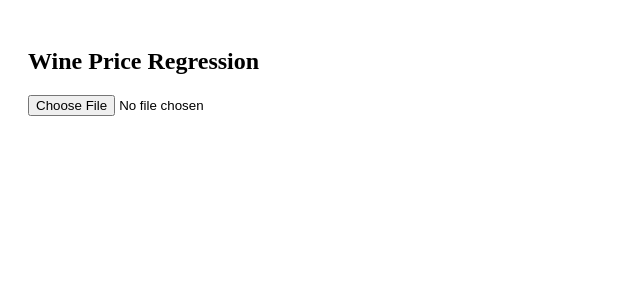
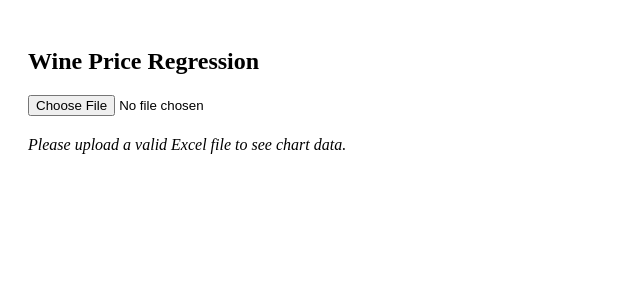
Before and after one commit to averdickt/wine-regression-app, a React (Create React App) app: page / in a window 1280 px wide. Shown: the top 300 px of the page, without its empty margins (0-640 px from the left). Built offline with nearby package versions, Linux system fonts and the light colour scheme.

Commit message:
Update App.js

```diff
--- a/src/App.js
+++ b/src/App.js
@@ -3,7 +3,7 @@ import * as XLSX from 'xlsx';
 import regression from 'regression';
 import {
   LineChart, Line, XAxis, YAxis, CartesianGrid,
-  Tooltip, Scatter, ResponsiveContainer, ScatterChart
+  Tooltip, Scatter, ResponsiveContainer
 } from 'recharts';
 
 function App() {
@@ -75,6 +75,10 @@ function App() {
       }));
 
       setRegressionData(regLine);
+
+      // Helpful debug logs for testing
+      console.log("Parsed rows:", filtered);
+      console.log("Regression line:", regLine);
     };
 
     reader.readAsBinaryString(file);
@@ -84,6 +88,12 @@ function App() {
     <div style={{ padding: 20 }}>
       <h2>Wine Price Regression</h2>
       <input type="file" accept=".xlsx" onChange={handleFileUpload} />
+
+      {chartData.length === 0 && (
+        <p style={{ marginTop: 20, fontStyle: 'italic' }}>
+          Please upload a valid Excel file to see chart data.
+        </p>
+      )}
 
       {chartData.length > 0 && (
         <ResponsiveContainer width="100%" height={500}>
```
